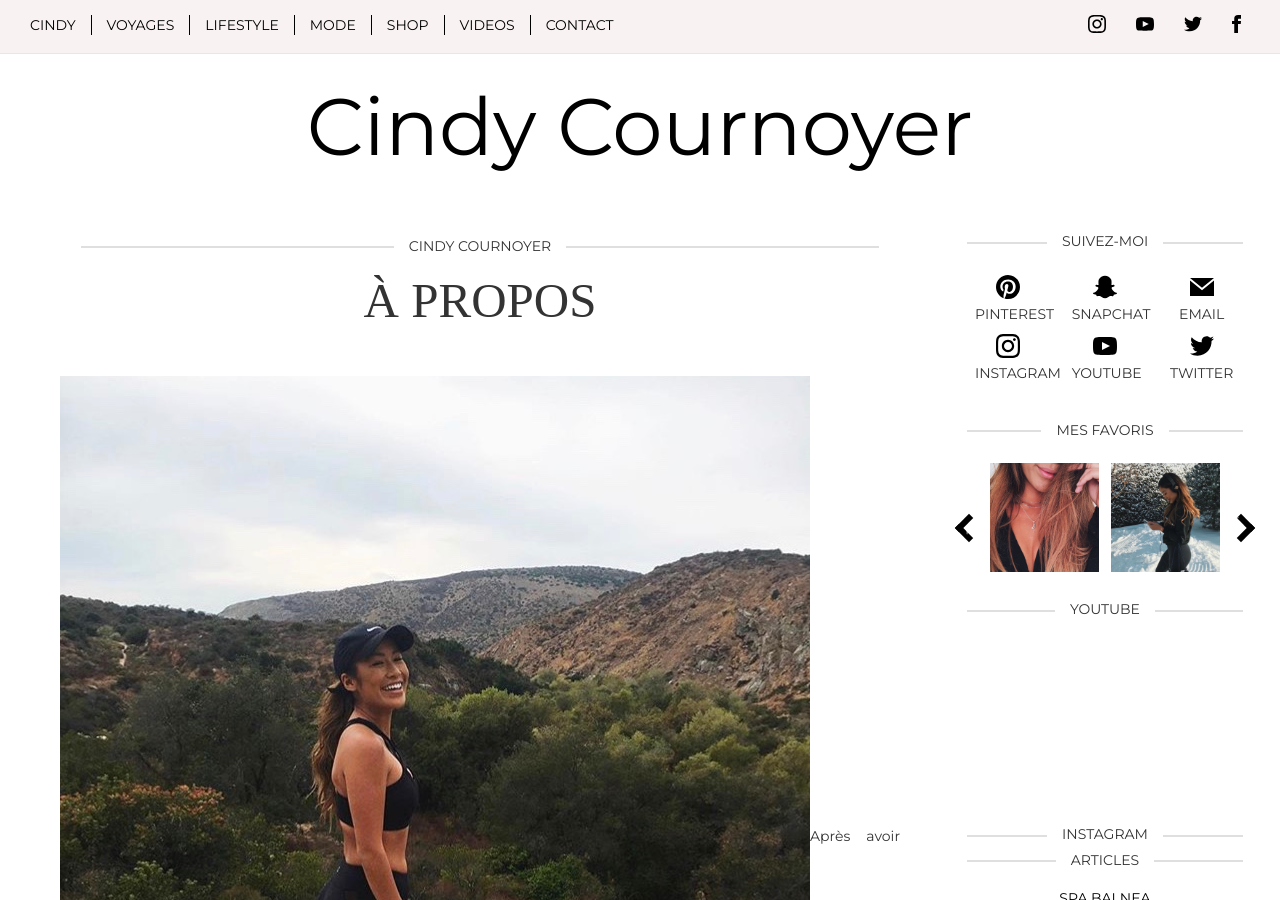
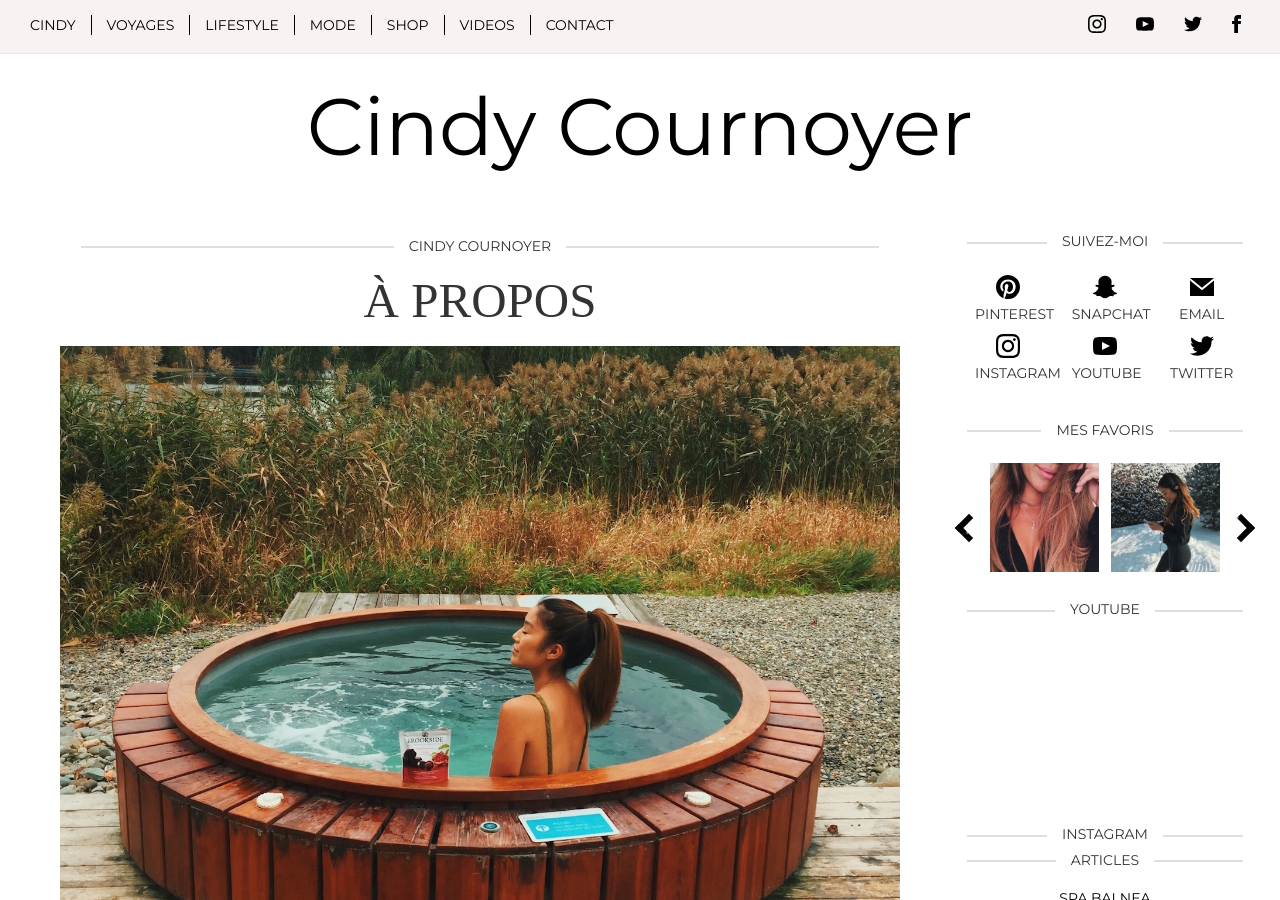
Before and after one commit to lpboucher/cindy-cournoyer, a Jekyll site: the page built from _pages/about.md, in a window 1280 px wide and 900 px high. Built offline with Jekyll 4.4.1, drawn with Linux system fonts in a browser that asks for light colours; nearby versions of some CDN libraries; some web fonts are replaced; comment, search, counter and statistics services are not loaded.

Commit message:
Update from Forestry.io - _pages/about.md

```diff
--- a/_pages/about.md
+++ b/_pages/about.md
@@ -2,7 +2,7 @@
 layout: about
 title: "À PROPOS"
 permalink: "/about/"
-thumb: "/uploads/2018/02/11/IMG_5374.jpg"
+thumb: "/assets/img/spabalnea.jpg"
 ---
 ![](/assets/img/IMG_5374.jpg)Après avoir reçu plusieurs questions telles que « où te procures-tu tes vêtements? », « quel trajet as-tu fais lors de ton voyage à Bali? » ou « que penses-tu de _insérer le sujet_? », j’ai décidé de créer ce site à l’aide de la meilleure équipe: [_Velo Creative_](www.velocreative.studio), deux montréalais créatifs et passionnés habitant maintenant à Amsterdam. (Je vais vous en parler plus en profondeur dans un futur article, il mérite tout le crédit de ce beau site!)
 
```
